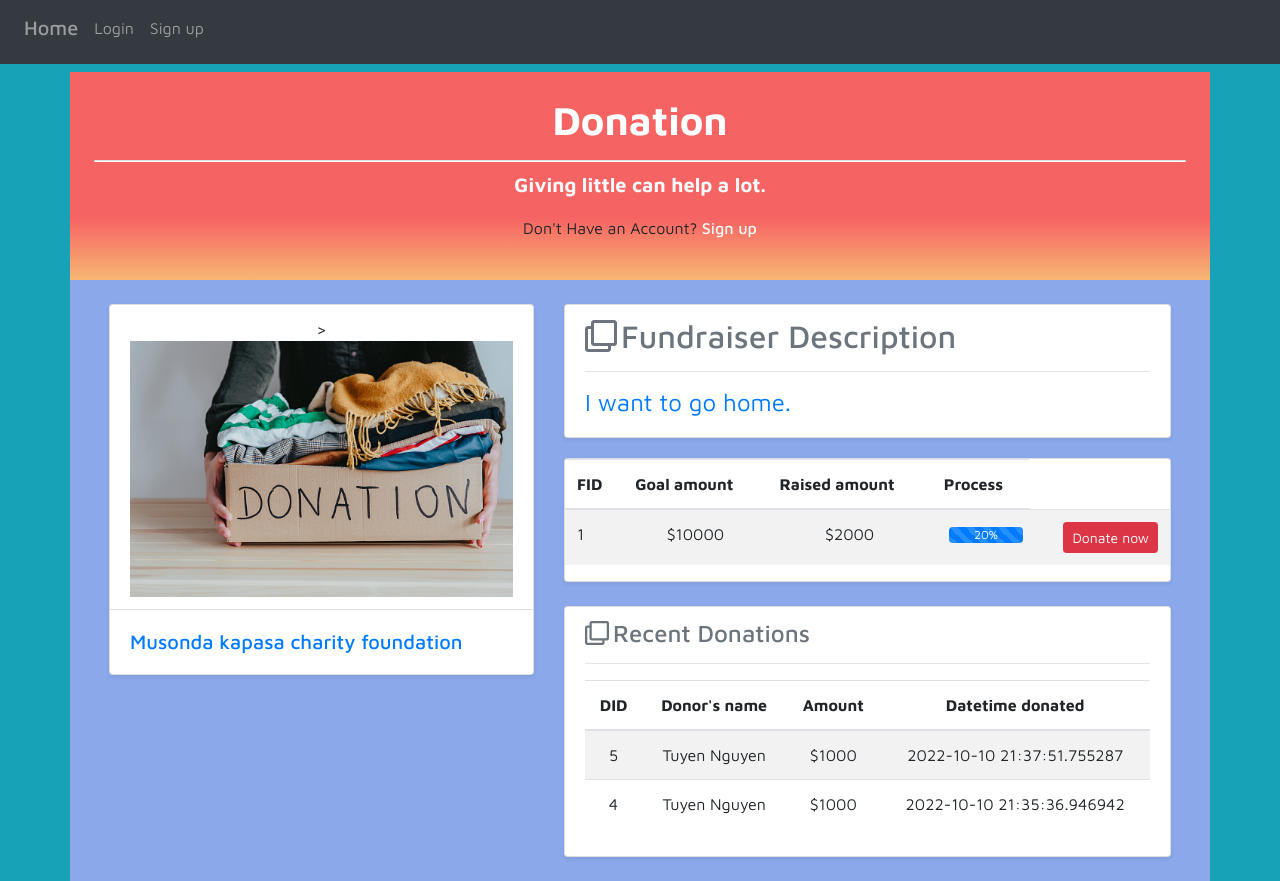
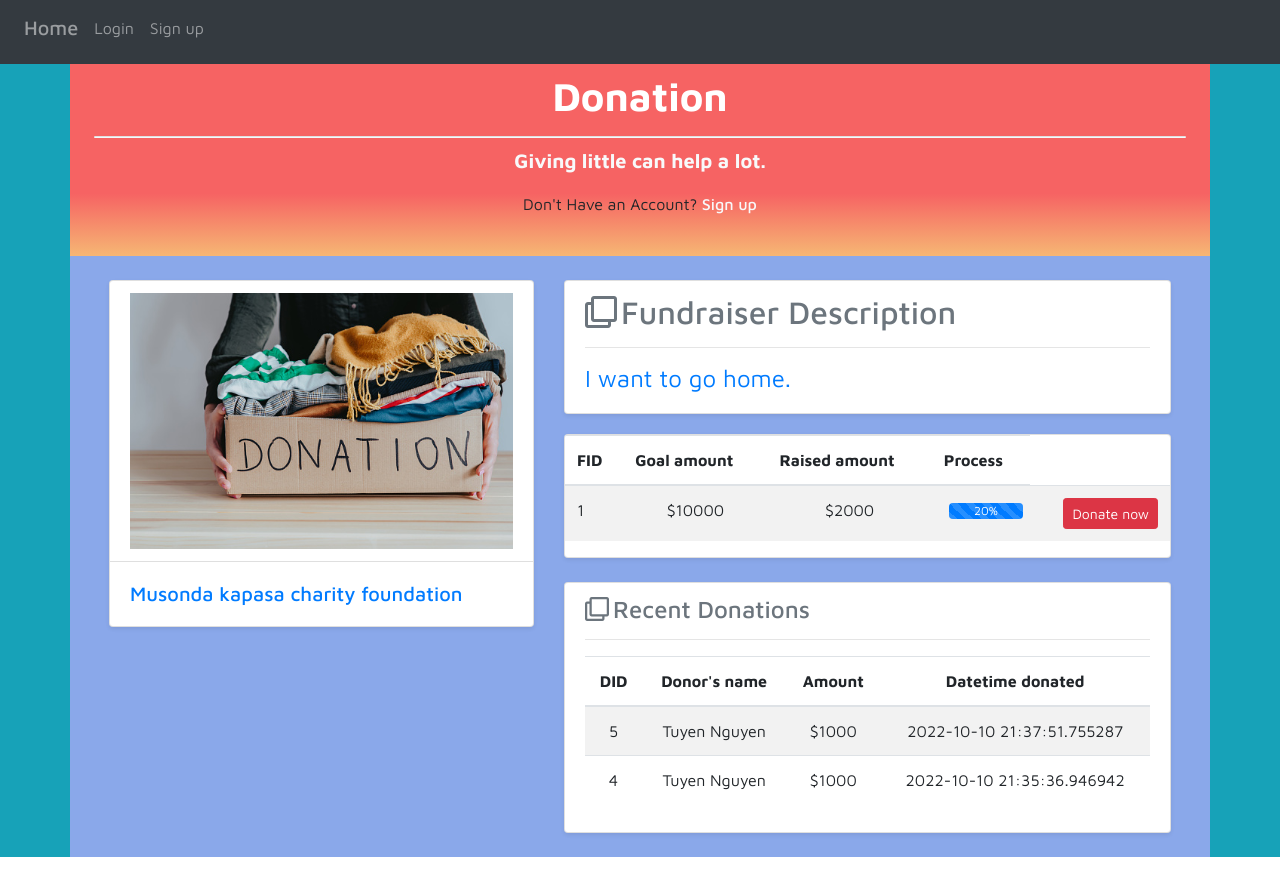
Before and after one commit to tdctkz/CS451R, a Flask app: page /fundraiser/1 in a window 1280 px wide. After the commit the page ends 857 px from the top, so only its background shows below. Run offline with Flask 2, Linux system fonts and the light colour scheme; data comes from the database, SQL or seed files in the repository; some libraries are stand-ins or nearby versions.

Commit message:
templates

```diff
--- a/templates/fundraiser_page.html
+++ b/templates/fundraiser_page.html
@@ -4,7 +4,7 @@
 
 
 
-<div class="container mt-5">
+<div class="container mt-4">
     <div class="row d-flex flex-column justify-content-center myColor p-4">
         <h1 class="text-center font-weight-bold text-white">Donation</h1>
         <hr class="my-2 bg-light myHr" />
@@ -21,7 +21,7 @@
         <div class="col-lg-5">
             <div class="card shadow-sm">
                 <div class="card-header bg-transparent text-center">
-                    ><img src="{{ url_for('static', filename='images/' + current_fundraiser.fundraiser_pic)}}"
+                    <img src="{{ url_for('static', filename='images/' + current_fundraiser.fundraiser_pic)}}"
                         alt="Fundraiser image" style="width: 100%;">
                 </div>
                 <div class="card-body">
```
